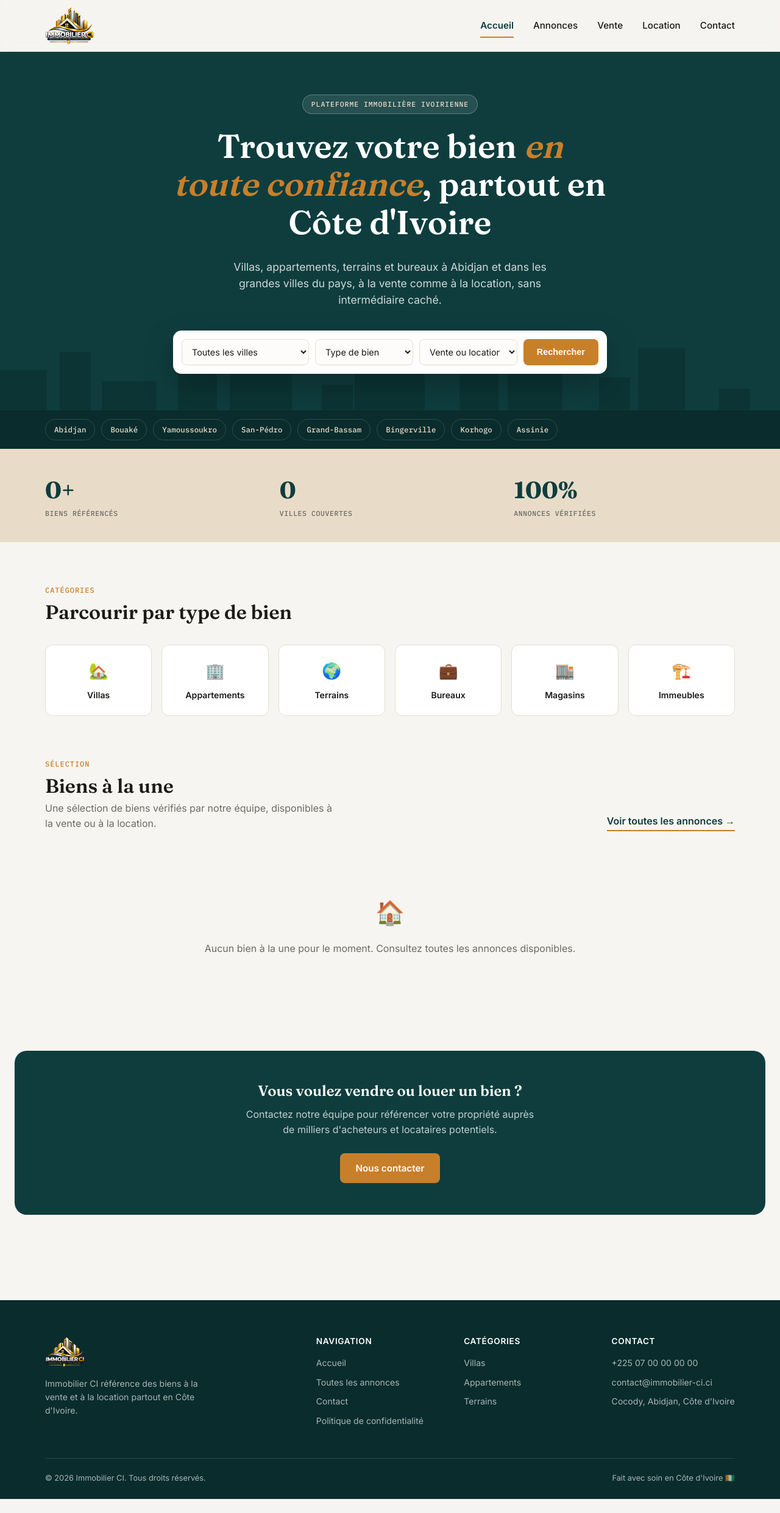
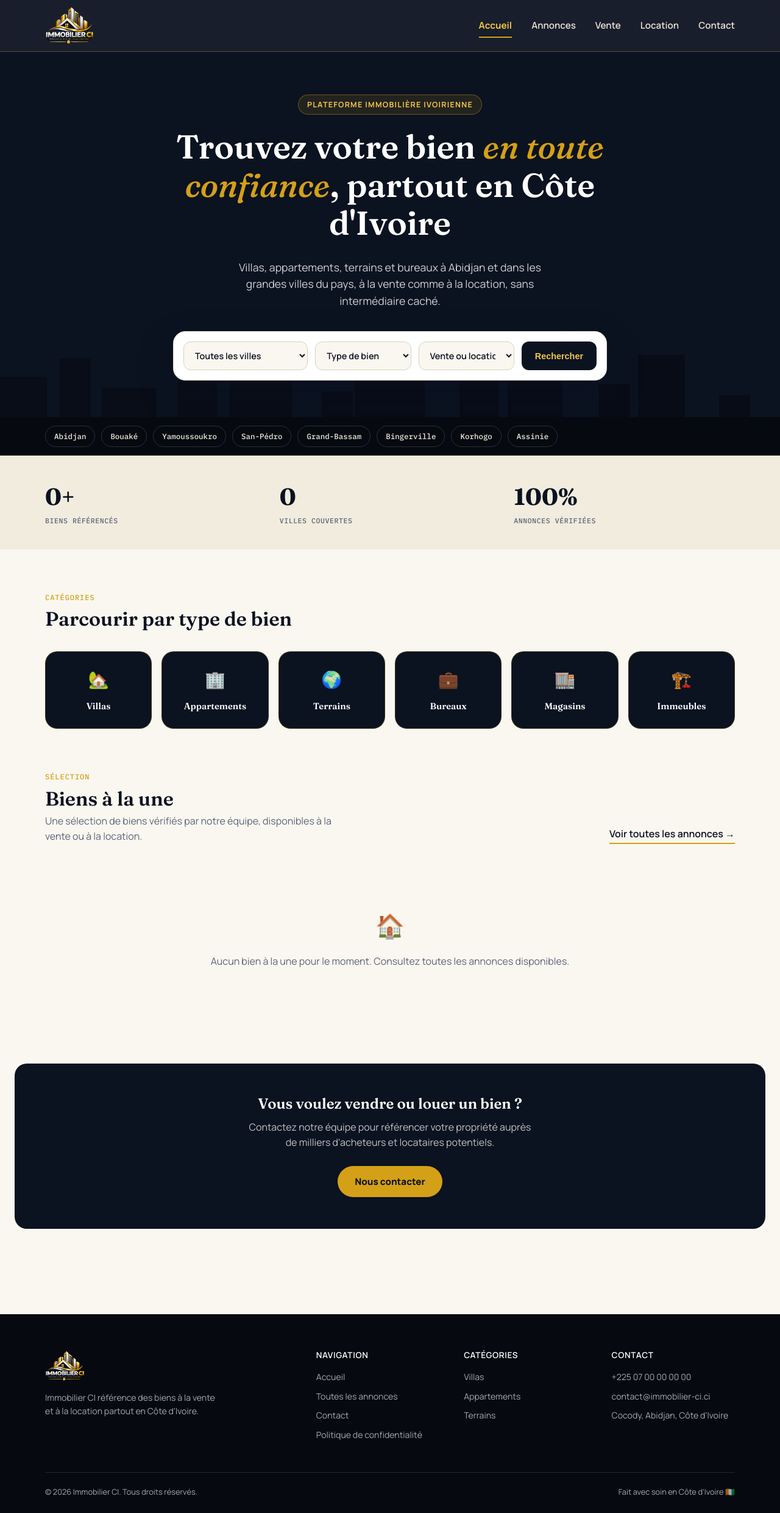
Before and after one commit to Sere-ali/immobilier-ci, a PHP site: page /immobilier-ci/ in a window 1280 px wide. Shown: the whole page at 61% size. Before the commit the page ends 2458 px from the top, so only its background shows below. Run offline with PHP 8.4, Linux system fonts and the light colour scheme; data comes from the database, SQL or seed files in the repository; data that the repository does not hold is empty; some libraries are stand-ins or nearby versions.

Commit message:
Applique la nouvelle direction artistique (bleu nuit / or / ivoire)
Reskin visuel du site public d'après la maquette de refonte : palette
bleu nuit (#0B1220) et or (#D4A017 / #F0C54A) sur fond ivoire (#FAF7F0),
typographie Fraunces (titres, avec italique dorée pour l'emphase) +
Manrope (texte courant) à la place d'Inter, cartes et boutons largement
arrondis (pastilles), en-tête et pied de page bleu nuit avec liens dorés,
cartes de catégories bleu nuit, badges/étiquettes de prix en pastille,
carte de contact de la fiche bien en bleu nuit avec CTA doré.

Structure HTML/PHP inchangée (mêmes classes, même logique métier) :
uniquement la couche visuelle (CSS + lien Google Fonts + 2-3 couleurs
codées en dur dans le PHP) a été retouchée.

Co-Authored-By: Claude Sonnet 5 <noreply@anthropic.com>
Claude-Session: https://claude.ai/code/session_01ReN9zAvKQGJ1Bin3dvq9bk

```diff
--- a/annonce.php
+++ b/annonce.php
@@ -78,7 +78,7 @@ if ($_SERVER['REQUEST_METHOD'] === 'POST') {
 $pageTitle = $property['title'];
 require_once __DIR__ . '/includes/header.php';
 
-$mainImg = !empty($images) ? imageUrl($images[0]['image_path']) : 'https://placehold.co/1000x625/E8DCC8/0F3D3E?text=Immobilier+CI';
+$mainImg = !empty($images) ? imageUrl($images[0]['image_path']) : 'https://placehold.co/1000x625/F1ECDD/0B1220?text=Immobilier+CI';
 ?>
 <section class="page-hero" style="padding:30px 0">
   <div class="container">
--- a/assets/css/style.css
+++ b/assets/css/style.css
@@ -9,22 +9,24 @@
    découvrir l'import, puis le télécharger avant d'afficher quoi que ce soit). */
 
 :root{
-  --lagune: #0F3D3E;
-  --lagune-dark: #0A2C2C;
-  --laterite: #C87F2A;
-  --laterite-dark: #A8661E;
-  --sable: #E8DCC8;
-  --bg: #F7F5F1;
+  --lagune: #0B1220;
+  --lagune-dark: #060910;
+  --laterite: #D4A017;
+  --laterite-dark: #B8890E;
+  --gold-light: #F0C54A;
+  --sable: #F1ECDD;
+  --bg: #FAF7F0;
   --card: #FFFFFF;
-  --ink: #1B1B18;
-  --ink-soft: #6B6B63;
-  --border: #E4DECF;
+  --ink: #0B1220;
+  --ink-soft: #5B6478;
+  --border: #E7E1D2;
+  --border-strong: #D8D1BF;
   --success: #1E6B34;
   --danger: #A12622;
   --warning: #8a5b00;
   --warning-bg: #fdf3da;
-  --radius: 12px;
-  --shadow: 0 10px 30px rgba(15,61,62,.08);
+  --radius: 18px;
+  --shadow: 0 20px 50px rgba(11,18,32,.14);
 }
 
 *{box-sizing:border-box}
@@ -33,7 +35,7 @@ body{
   margin:0;
   background:var(--bg);
   color:var(--ink);
-  font-family:'Inter',sans-serif;
+  font-family:'Manrope',sans-serif;
   line-height:1.55;
   overflow-x:hidden;
   width:100%;
@@ -58,8 +60,8 @@ h1,h2,h3,h4{font-family:'Fraunces',serif;font-weight:600;line-height:1.15;margin
    .main-nav se positionne de nouveau par rapport à tout l'écran. */
 .site-header{
   position:sticky;top:0;z-index:50;
-  background:rgba(247,245,241,.92);
-  border-bottom:1px solid var(--border);
+  background:rgba(11,18,32,.94);
+  border-bottom:1px solid rgba(212,160,23,.35);
 }
 .site-header::before{
   content:'';position:absolute;inset:0;
@@ -67,17 +69,17 @@ h1,h2,h3,h4{font-family:'Fraunces',serif;font-weight:600;line-height:1.15;margin
   z-index:-1;
 }
 .site-header .container{display:flex;align-items:center;justify-content:space-between;height:84px}
-.logo{font-family:'Fraunces',serif;font-weight:700;font-size:1.4rem;color:var(--lagune);display:flex;align-items:center;gap:8px;white-space:nowrap}
+.logo{font-family:'Fraunces',serif;font-weight:700;font-size:1.4rem;color:#fff;display:flex;align-items:center;gap:8px;white-space:nowrap}
 .logo-mark{flex-shrink:0}
 .logo span{color:var(--laterite)}
 .logo-img{height:50px;width:auto;display:block}
 .logo-img-header{height:62px}
 .main-nav{display:flex;align-items:center;gap:32px}
-.main-nav a{font-weight:500;font-size:.95rem;color:var(--ink);position:relative;padding:4px 0}
-.main-nav a:hover{color:var(--lagune)}
-.nav-cta{background:var(--lagune);color:#fff !important;padding:10px 20px;border-radius:8px;font-weight:600}
-.nav-cta:hover{background:var(--lagune-dark)}
-.nav-toggle{display:none;background:none;border:none;font-size:1.5rem;cursor:pointer;color:var(--lagune);padding:4px 8px}
+.main-nav a{font-weight:600;font-size:.95rem;color:#E9E4D6;position:relative;padding:4px 0}
+.main-nav a:hover{color:var(--gold-light)}
+.nav-cta{background:var(--laterite);color:var(--ink) !important;padding:12px 22px;border-radius:999px;font-weight:800}
+.nav-cta:hover{background:var(--laterite-dark)}
+.nav-toggle{display:none;background:none;border:none;font-size:1.5rem;cursor:pointer;color:var(--gold-light);padding:4px 8px}
 
 /* ---------- Hero ---------- */
 .hero{
@@ -106,9 +108,9 @@ h1,h2,h3,h4{font-family:'Fraunces',serif;font-weight:600;line-height:1.15;margin
 .hero-inner{position:relative;z-index:2;text-align:center;max-width:760px;margin:0 auto}
 .hero .eyebrow{
   display:inline-flex;align-items:center;gap:8px;
-  font-family:'IBM Plex Mono',monospace;font-size:.72rem;letter-spacing:.08em;text-transform:uppercase;
-  background:rgba(255,255,255,.1);border:1px solid rgba(255,255,255,.25);
-  padding:6px 14px;border-radius:999px;margin-bottom:22px;color:var(--sable);
+  font-family:'Manrope',sans-serif;font-weight:700;font-size:.78rem;letter-spacing:.1em;text-transform:uppercase;
+  background:rgba(212,160,23,.12);border:1px solid rgba(212,160,23,.4);
+  padding:6px 14px;border-radius:999px;margin-bottom:22px;color:var(--gold-light);
 }
 .hero h1{font-size:clamp(1.7rem,5vw,3.4rem);color:#fff}
 .hero h1 em{font-style:italic;color:var(--laterite)}
@@ -116,18 +118,19 @@ h1,h2,h3,h4{font-family:'Fraunces',serif;font-weight:600;line-height:1.15;margin
 
 /* Barre de recherche */
 .search-bar{
-  background:#fff;border-radius:14px;padding:14px;
-  display:grid;grid-template-columns:1.3fr 1fr 1fr auto;gap:10px;
-  box-shadow:0 20px 50px rgba(0,0,0,.25);text-align:left;
+  background:#fff;border-radius:20px;padding:16px;
+  display:grid;grid-template-columns:1.3fr 1fr 1fr auto;gap:12px;
+  box-shadow:0 24px 60px rgba(11,18,32,.3);text-align:left;
+  border:1px solid var(--border);
 }
 .search-bar select, .search-bar input{
-  border:1px solid var(--border);border-radius:8px;padding:11px 12px;font-family:inherit;font-size:.9rem;color:var(--ink);background:#fdfcfa;
+  border:1.5px solid var(--border-strong);border-radius:12px;padding:12px 14px;font-family:inherit;font-size:.9rem;font-weight:600;color:var(--ink);background:var(--bg);
   width:100%;min-width:0;
 }
 .search-bar button{
-  background:var(--laterite);color:#fff;border:none;border-radius:8px;padding:11px 22px;font-weight:600;cursor:pointer;font-size:.9rem;
+  background:var(--ink);color:var(--gold-light);border:none;border-radius:12px;padding:12px 22px;font-weight:800;cursor:pointer;font-size:.9rem;
 }
-.search-bar button:hover{background:var(--laterite-dark)}
+.search-bar button:hover{background:var(--lagune-dark)}
 
 /* Bande de villes rapides */
 .cities-strip{background:var(--lagune-dark);padding:14px 0}
@@ -177,12 +180,12 @@ h1,h2,h3,h4{font-family:'Fraunces',serif;font-weight:600;line-height:1.15;margin
 /* ---------- Catégories ---------- */
 .category-grid{display:grid;grid-template-columns:repeat(6,1fr);gap:16px}
 .category-card{
-  background:var(--card);border:1px solid var(--border);border-radius:var(--radius);
-  padding:22px 16px;text-align:center;transition:.2s;
+  background:var(--lagune);border:1px solid rgba(212,160,23,.25);border-radius:20px;color:#fff;
+  padding:24px 16px;text-align:center;transition:.2s;
 }
 .category-card:hover{border-color:var(--laterite);transform:translateY(-3px)}
-.category-card .icon{font-size:1.6rem;margin-bottom:10px}
-.category-card .name{font-weight:600;font-size:.88rem}
+.category-card .icon{font-size:1.7rem;margin-bottom:12px}
+.category-card .name{font-weight:600;font-size:.92rem;font-family:'Fraunces',serif}
 
 /* ---------- Bandeau chiffres ---------- */
 .stats-band{background:var(--sable);padding:38px 0}
@@ -195,8 +198,8 @@ h1,h2,h3,h4{font-family:'Fraunces',serif;font-weight:600;line-height:1.15;margin
 .cta-band{background:var(--lagune);color:#fff;border-radius:20px;padding:clamp(30px,6vw,52px);text-align:center;margin:0 24px}
 .cta-band h2{color:#fff}
 .cta-band p{color:rgba(255,255,255,.75);max-width:480px;margin:10px auto 26px}
-.btn{display:inline-block;padding:13px 26px;border-radius:8px;font-weight:600;font-size:.95rem;cursor:pointer;border:none}
-.btn-primary{background:var(--laterite);color:#fff}
+.btn{display:inline-block;padding:14px 28px;border-radius:999px;font-weight:800;font-size:.95rem;cursor:pointer;border:none}
+.btn-primary{background:var(--laterite);color:var(--ink)}
 .btn-primary:hover{background:var(--laterite-dark)}
 .btn-outline{background:transparent;border:1px solid rgba(255,255,255,.4);color:#fff}
 .btn-outline:hover{background:rgba(255,255,255,.1)}
@@ -204,7 +207,7 @@ h1,h2,h3,h4{font-family:'Fraunces',serif;font-weight:600;line-height:1.15;margin
 /* ---------- Footer ---------- */
 .site-footer{background:var(--lagune-dark);color:rgba(255,255,255,.65);padding:60px 0 24px;margin-top:70px}
 .footer-grid{display:grid;grid-template-columns:2fr 1fr 1fr 1fr;gap:40px;margin-bottom:40px}
-.footer-grid h4{color:#fff;font-family:'Inter',sans-serif;font-size:.85rem;text-transform:uppercase;letter-spacing:.05em;margin-bottom:16px}
+.footer-grid h4{color:#fff;font-family:'Manrope',sans-serif;font-size:.85rem;text-transform:uppercase;letter-spacing:.05em;margin-bottom:16px}
 .footer-grid a{display:block;font-size:.88rem;color:rgba(255,255,255,.65);margin-bottom:10px;word-break:break-word}
 .footer-grid a:hover{color:#fff}
 .footer-bottom{border-top:1px solid rgba(255,255,255,.12);padding-top:22px;font-size:.8rem;display:flex;justify-content:space-between;flex-wrap:wrap;gap:10px}
@@ -409,7 +420,7 @@ html.js [data-reveal-group].in-view > *:nth-child(6){transition-delay:.33s}
   transition:right .3s cubic-bezier(.2,.8,.2,1);
 }
 .main-nav a:not(.nav-cta):hover::after{right:0}
-.main-nav a.active{color:var(--lagune);font-weight:600}
+.main-nav a.active{color:var(--gold-light);font-weight:700}
 .main-nav a.active::after{right:0}
 
 /* Boutons : transition douce + micro-interaction au clic */
--- a/includes/functions.php
+++ b/includes/functions.php
@@ -25,10 +25,10 @@ function assetVersion(string $relativePath): string
 function logoMark(int $size = 32): string
 {
     return '<svg width="' . $size . '" height="' . $size . '" viewBox="0 0 34 34" xmlns="http://www.w3.org/2000/svg" aria-hidden="true" focusable="false" class="logo-mark">'
-         . '<rect width="34" height="34" rx="9" fill="#0F3D3E"/>'
-         . '<polygon points="17,8 27,16.5 7,16.5" fill="#C87F2A"/>'
+         . '<rect width="34" height="34" rx="9" fill="#0B1220"/>'
+         . '<polygon points="17,8 27,16.5 7,16.5" fill="#D4A017"/>'
          . '<rect x="10.5" y="16.5" width="13" height="10" rx="1" fill="#ffffff"/>'
-         . '<rect x="15.5" y="20.5" width="4" height="6" fill="#0F3D3E"/>'
+         . '<rect x="15.5" y="20.5" width="4" height="6" fill="#0B1220"/>'
          . '</svg>';
 }
 
--- a/includes/header.php
+++ b/includes/header.php
@@ -32,7 +32,7 @@ function navLinkClass(string $script, string $currentScript, ?string $listingTyp
 <meta name="description" content="Achat, vente et location de biens immobiliers en Côte d'Ivoire.">
 <link rel="preconnect" href="https://fonts.googleapis.com">
 <link rel="preconnect" href="https://fonts.gstatic.com" crossorigin>
-<link rel="stylesheet" href="https://fonts.googleapis.com/css2?family=Fraunces:opsz,wght@9..144,400;9..144,600;9..144,700&family=Inter:wght@400;500;600;700&family=IBM+Plex+Mono:wght@500;600&display=swap">
+<link rel="stylesheet" href="https://fonts.googleapis.com/css2?family=Fraunces:ital,opsz,wght@0,9..144,400;0,9..144,500;0,9..144,600;0,9..144,700;1,9..144,500&family=Manrope:wght@400;500;600;700;800&family=IBM+Plex+Mono:wght@500;600&display=swap">
 <link rel="stylesheet" href="assets/css/style.css?v=<?= assetVersion('assets/css/style.css') ?>">
 </head>
 <body>
--- a/includes/property_card.php
+++ b/includes/property_card.php
@@ -1,6 +1,6 @@
 <?php
 /** Fragment attendant une variable $p (ligne properties + colonne image) dans la boucle appelante */
-$img = !empty($p['image']) ? imageUrl($p['image']) : 'https://placehold.co/600x450/E8DCC8/0F3D3E?text=Immobilier+CI';
+$img = !empty($p['image']) ? imageUrl($p['image']) : 'https://placehold.co/600x450/F1ECDD/0B1220?text=Immobilier+CI';
 ?>
 <a href="annonce?slug=<?= e($p['slug']) ?>" class="property-card">
   <div class="property-media">
```
Also changed, not shown: other parts of assets/css/style.css (+40 -32 lines).
